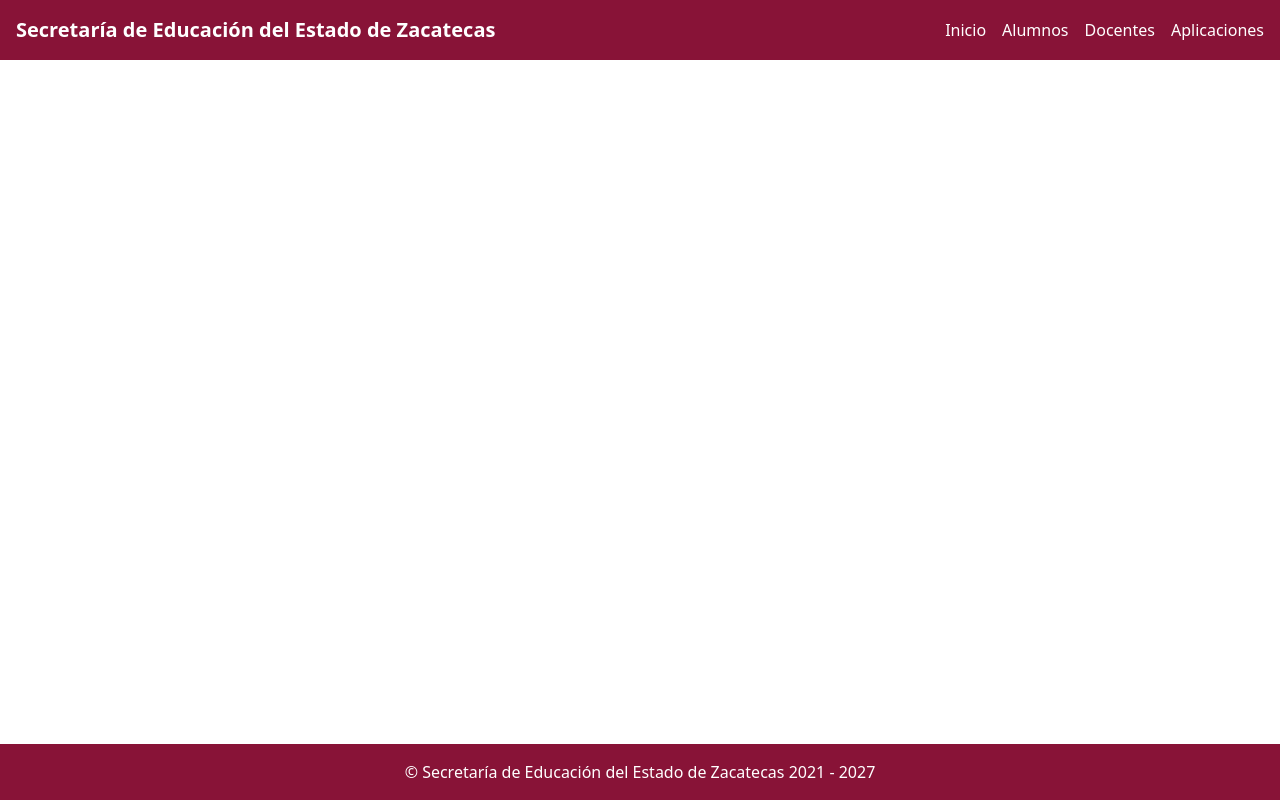
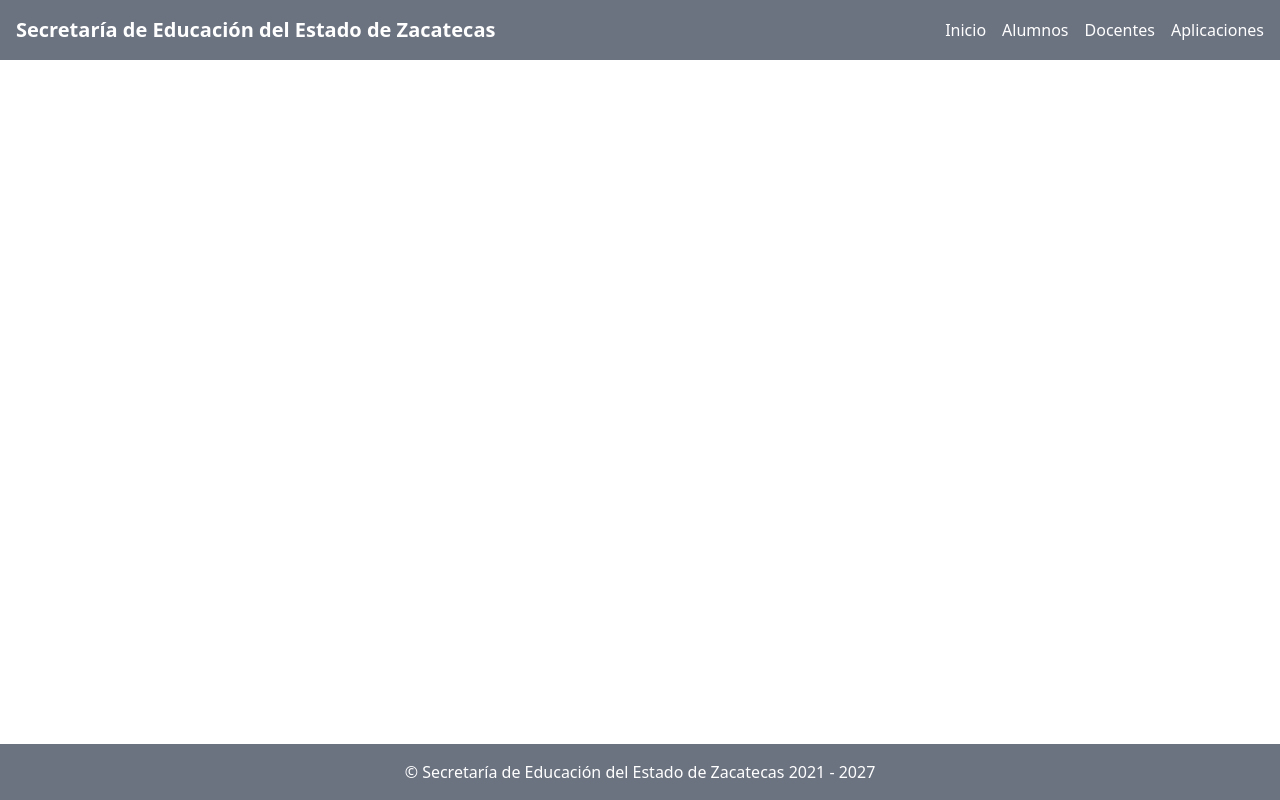
Before and after one commit to marmolejox/seduzac, an Angular app: page / in a window 1280 px wide. Built offline with nearby package versions, Linux system fonts and the light colour scheme.

Commit message:
updated color nav-footer

```diff
--- a/src/app/footer/footer.component.html
+++ b/src/app/footer/footer.component.html
@@ -1,4 +1,4 @@
-<footer class="bg-rose-900 text-white p-4">
+<footer class="bg-gray-500 text-white p-4">
     <div class="container mx-auto text-center">
         <p>&copy; Secretaría de Educación del Estado de Zacatecas 2021 - 2027</p>
     </div>
--- a/src/app/navbar/navbar.component.html
+++ b/src/app/navbar/navbar.component.html
@@ -1,11 +1,11 @@
-<nav class="bg-rose-900 p-4">
+<nav class="bg-gray-500 p-4">
     <div class="container mx-auto flex items-center justify-between">
-        <a href="#" class="text-white font-bold text-xl">Secretaría de Educación del Estado de Zacatecas</a>
-        <ul class="flex space-x-4">
-            <li><a href="#inicio" class="text-white hover:text-black">Inicio</a></li>
-            <li><a href="#alumnos" class="text-white hover:text-black">Alumnos</a></li>
-            <li><a href="#docentes" class="text-white hover:text-black">Docentes</a></li>
-            <li><a href="#aplicaciones" class="text-white hover:text-black">Aplicaciones</a></li>
-        </ul>
+      <a routerLink="/inicio" class="text-white font-bold text-xl hover:text-black cursor-pointer">Secretaría de Educación del Estado de Zacatecas</a>
+      <ul class="flex space-x-4">
+        <li><a routerLink="/inicio" class="text-white hover:text-black cursor-pointer">Inicio</a></li>
+        <li><a routerLink="/alumnos" class="text-white hover:text-black cursor-pointer">Alumnos</a></li>
+        <li><a routerLink="/docentes" class="text-white hover:text-black cursor-pointer">Docentes</a></li>
+        <li><a routerLink="/aplicaciones" class="text-white hover:text-black cursor-pointer">Aplicaciones</a></li>
+      </ul>
     </div>
-</nav>
+  </nav>
```
